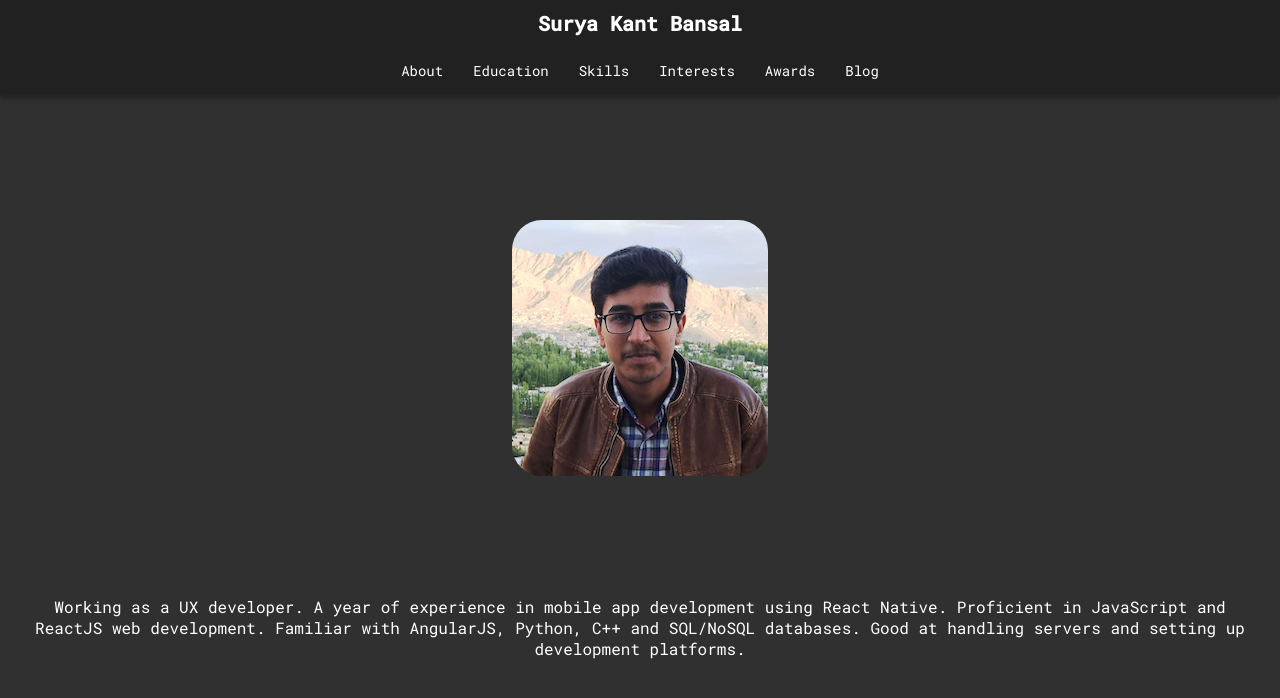
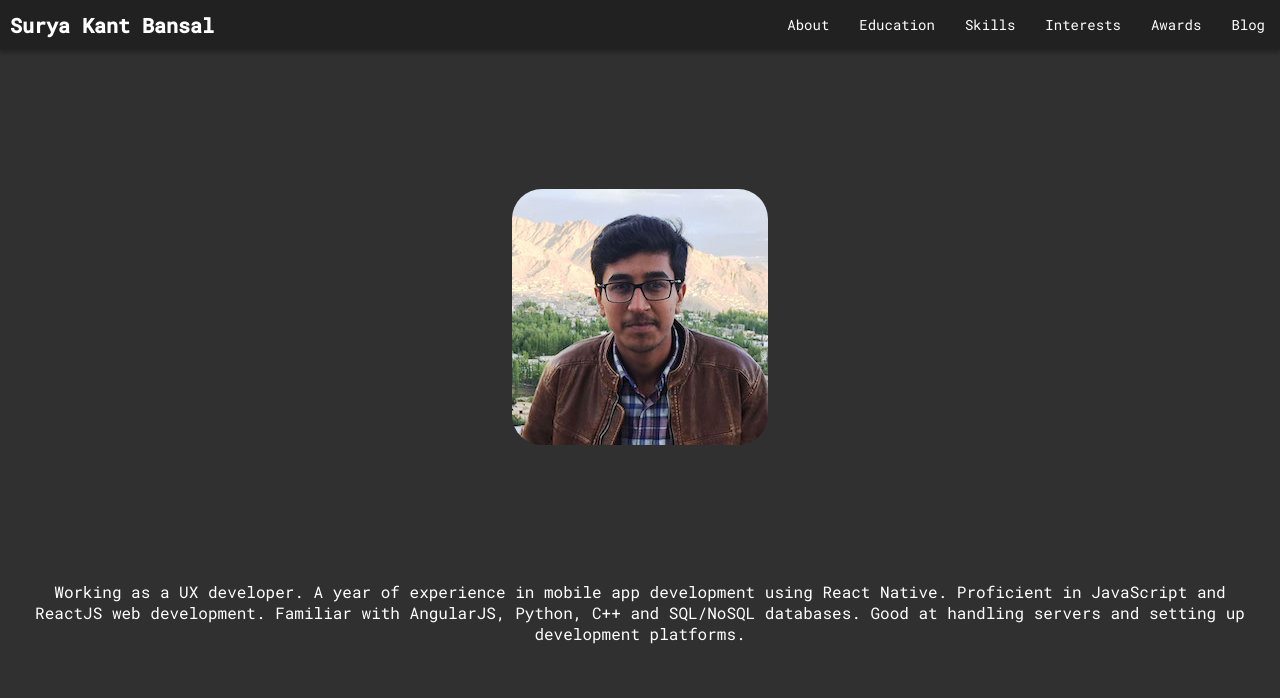
Before and after one commit to skb1129/skb1129.github.io, a React (Create React App) app: page / in a window 1280 px wide. Shown: the top 698 px of the page. Built offline with nearby package versions, Linux system fonts and the light colour scheme.

Commit message:
switch navbar style

```diff
--- a/src/navbar/styles.scss
+++ b/src/navbar/styles.scss
@@ -4,8 +4,7 @@
 .navbar {
   &__wrapper {
     display: flex;
-    flex-direction: column;
-    justify-content: center;
+    justify-content: space-between;
     align-items: center;
     width: 100%;
     background-color: $primary;
@@ -15,7 +14,7 @@
     font-size: 2rem;
     color: $textPrimary;
     font-weight: bold;
-    margin: 1rem 0;
+    margin: 1rem;
   }
   &__items-wrapper {
     display: flex;
```
